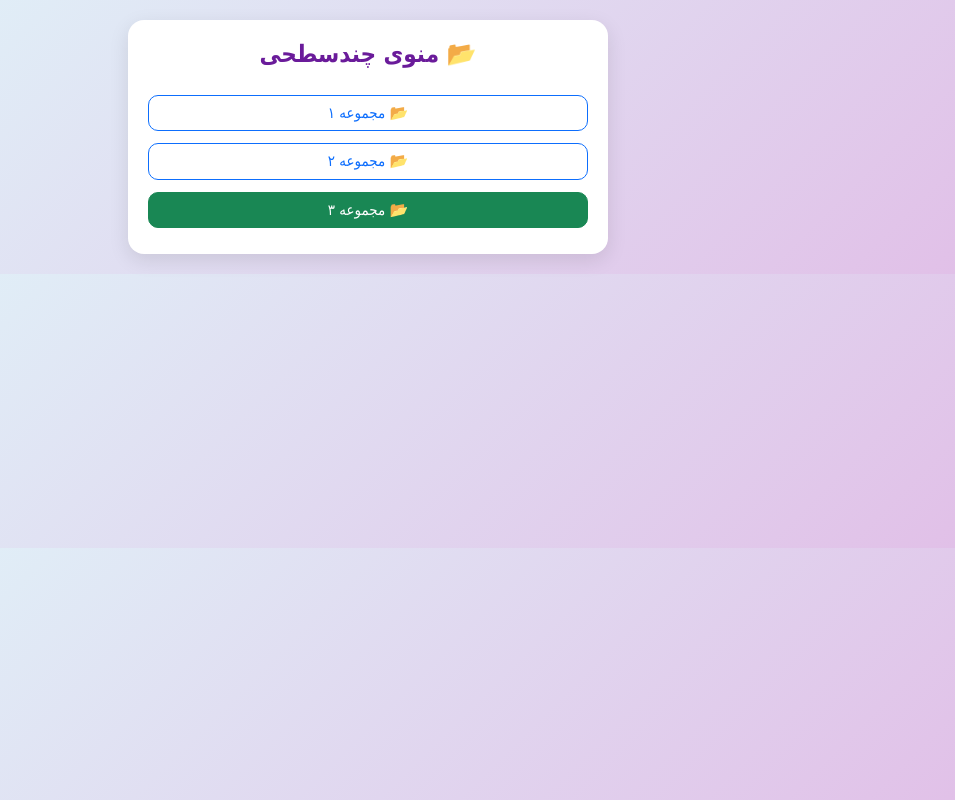
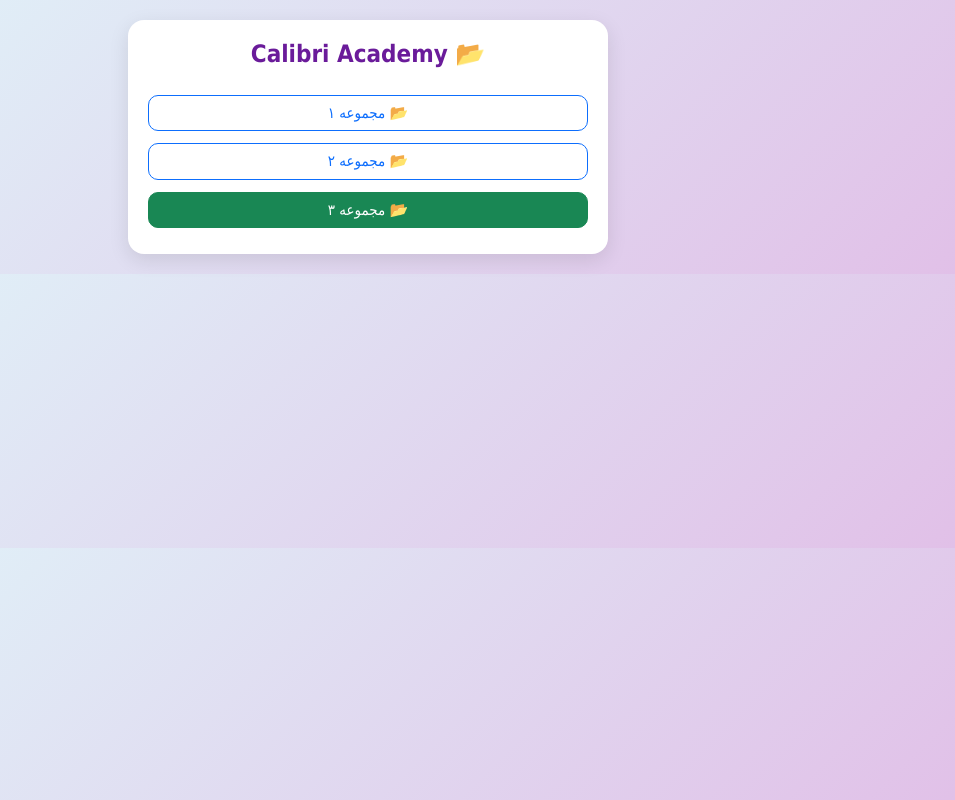
Before and after one commit to samadelmakchi/calibriacademy, a plain HTML site: page index.html in a window 1280 px wide. Shown: the whole page, without its empty margins (272-1227 px from the left). Drawn offline with nearby package versions, Linux system fonts and the light colour scheme.

Commit message:
Update index.html

```diff
--- a/index.html
+++ b/index.html
@@ -3,7 +3,7 @@
 <head>
   <meta charset="UTF-8">
   <meta name="viewport" content="width=device-width, initial-scale=1">
-  <title>منوی چندسطحی</title>
+  <title>Calibri Academy</title>
 
   <!-- Bootstrap 5 -->
   <link href="https://cdn.jsdelivr.net/npm/bootstrap@5.3.2/dist/css/bootstrap.min.css" rel="stylesheet">
@@ -50,7 +50,7 @@
 </head>
 <body>
   <div class="menu-container">
-    <h4 class="menu-title">📂 منوی چندسطحی</h4>
+    <h4 class="menu-title">📂 Calibri Academy</h4>
     <div id="menu"></div>
   </div>
 
```
